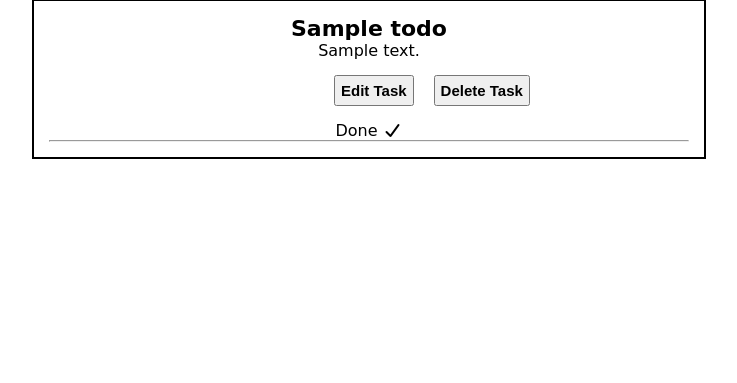
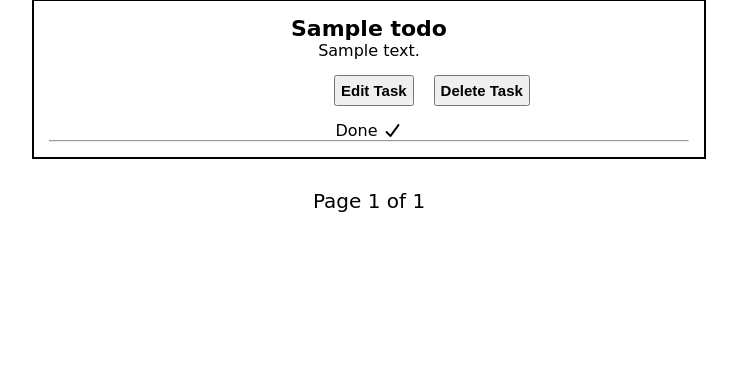
Before and after one commit to nithin-yj/To-do-Application, a Django app: page /list/ in a window 1280 px wide. Shown: the part 111-494 px from the top of the page, without its empty margins (271-1008 px from the left). Run offline with Django 5.2, Linux system fonts and the light colour scheme; a user stored in the database is signed in; tables that the repository leaves empty hold one stand-in row (values such as "Sample post").

Commit message:
added pagination to the records by 5 might change later

```diff
--- a/todo/templates/todo_list.html
+++ b/todo/templates/todo_list.html
@@ -29,6 +29,27 @@ Tasklist
         <p>No tasks created</p>
         {% endfor %}
     </div>
+    <!-- Pagination Navigation controls matching your cursive design theme -->
+<div class="pagination" style="margin-top: 30px; font-family: cursive; font-size: 20px; text-align: center;">
+    <span class="step-links">
+
+        {% if tasks.has_previous %}
+            <a href="?page=1" style="background-color: white; padding: 8px 12px; border: 1px solid black; border-radius: 5px; text-decoration: none; color: black;">&laquo; First</a>
+            <a href="?page={{ tasks.previous_page_number }}" style="background-color: white; padding: 8px 12px; border: 1px solid black; border-radius: 5px; text-decoration: none; color: black; margin-right: 10px;">Previous</a>
+        {% endif %}
+
+        <span class="current" style="padding: 0 10px;">
+            Page {{ tasks.number }} of {{ tasks.paginator.num_pages }}
+        </span>
+
+        {% if tasks.has_next %}
+            <a href="?page={{ tasks.next_page_number }}" style="background-color: white; padding: 8px 12px; border: 1px solid black; border-radius: 5px; text-decoration: none; color: black; margin-left: 10px;">Next</a>
+            <a href="?page={{ tasks.paginator.num_pages }}" style="background-color: white; padding: 8px 12px; border: 1px solid black; border-radius: 5px; text-decoration: none; color: black;">Last &raquo;</a>
+        {% endif %}
+
+    </span>
+</div>
+
 
 
 
--- a/todo/views.py
+++ b/todo/views.py
@@ -4,6 +4,7 @@ from django.contrib.auth.models import User
 from django.contrib.auth.decorators import login_required
 from .models import Todo
 from .forms import TodoForm,EditForm
+from django.core.paginator import Paginator
 
 @login_required
 def home(request):
@@ -51,7 +52,10 @@ def logout_view(request):
 
 @login_required
 def todo_list(request):
-    tasks=Todo.objects.filter(user=request.user)
+    task_list=Todo.objects.filter(user=request.user).order_by('-id')
+    paginator=Paginator(task_list,3)
+    page_number=request.GET.get('page')
+    tasks=paginator.get_page(page_number)
     return render(request,'todo_list.html',{'tasks':tasks})
 
 @login_required
```
